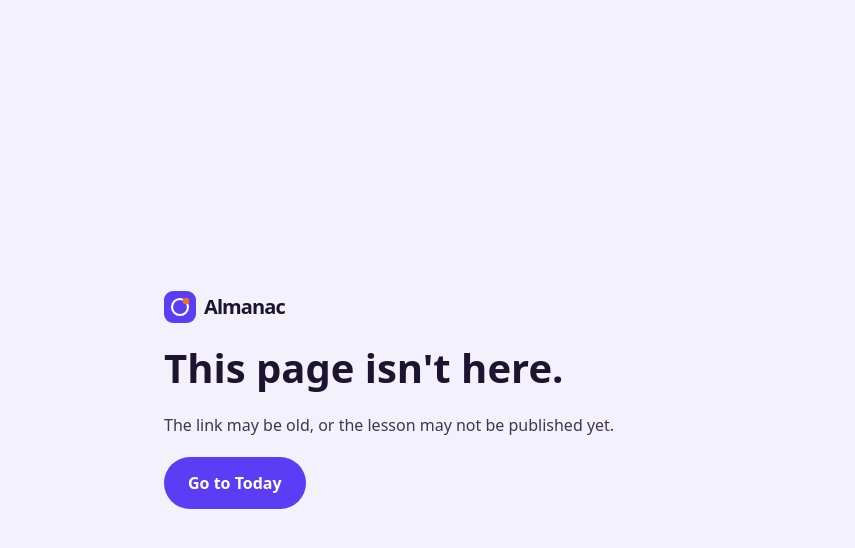
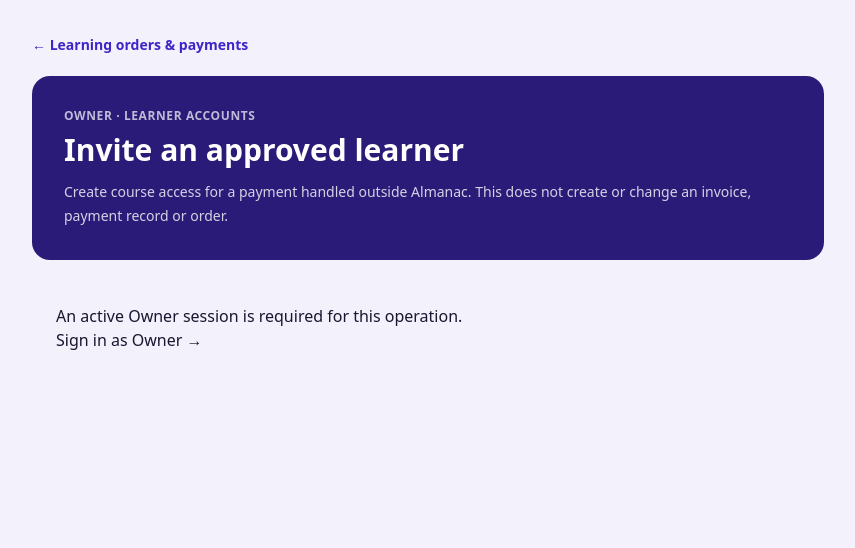
Before and after one commit to StudyMate-N/almanac, a Next.js app: page /coach/external-enrollment in a window 1280 px wide. Before the commit this address had no page. Shown: the top 548 px of the page, without its empty margins (212-1067 px from the left). Built offline with nearby package versions, Linux system fonts and the light colour scheme; no server answers.

Commit message:
Add Owner-only approved learner enrollment UI with one-time code display

```diff
--- /dev/null
+++ b/src/app/coach/external-enrollment/page.tsx
@@ -0,0 +1,103 @@
+"use client";
+import Link from "next/link";
+import {useEffect,useState} from "react";
+import {COACH_KEY} from "@/lib/store";
+import {friendlyError,rpc} from "@/lib/api";
+
+type InvitationResult={
+  status:"created"|"existing_account"|"already_enrolled";
+  name:string;email:string;courseId:string;accessCode:string|null;
+};
+const SUBJECT="Welcome to Almanac — Your Learning Space";
+const BASE="https://almanac-study.netlify.app/app";
+const externalNote="Owner-confirmed enrollment following payment outside Almanac.";
+
+export default function ExternalEnrollmentPage(){
+ const [staff,setStaff]=useState<{token:string;role:string}|null>(null);
+ const [name,setName]=useState("");
+ const [email,setEmail]=useState("");
+ const [course,setCourse]=useState("advanced-pharmacology");
+ const [attested,setAttested]=useState(false);
+ const [busy,setBusy]=useState(false);
+ const [error,setError]=useState("");
+ const [result,setResult]=useState<InvitationResult|null>(null);
+ useEffect(()=>{
+  try{
+   const saved=JSON.parse(localStorage.getItem(COACH_KEY)||"null") as {token?:string;role?:string}|null;
+   if(saved?.token&&saved.role==="owner")setStaff({token:saved.token,role:saved.role});
+  }catch{/* Sign in to Coach first. */}
+ },[]);
+ async function submit(e:React.FormEvent<HTMLFormElement>){
+  e.preventDefault();
+  if(!staff||!attested||busy)return;
+  setBusy(true);setError("");setResult(null);
+  try{
+   const data=await rpc<InvitationResult>("learning_external_paid_invite",{
+    p_token:staff.token,p_name:name.trim(),p_email:email.trim(),
+    p_course:course,p_source_note:externalNote
+   });
+   setResult(data);
+  }catch(e){setError(friendlyError(e)==="Something went wrong. Please try again."
+    ?"The enrollment could not be created. Check that the Owner enrollment migration is installed and your session is active.":friendlyError(e));}
+  finally{setBusy(false);}
+ }
+ const invitation=result?[`Hi ${result.name},`,"",
+  "Welcome to Almanac! Your learning space is ready.",
+  `Course: ${result.courseId==="advanced-pharmacology"?"Advanced Pharmacology — NUR-635 Midterm (Topics 1–8)":"Advanced Pathophysiology"}`,
+  `Sign in: ${BASE}`,"",
+  "Open the learning space, enter your access code, and select your course.",
+  "Your progress will be saved as you study.","",
+  "For assistance, reply to this message.",
+  "Best,","Almanac Support","support@unemployedproff.com"].join("\n"):null;
+ const mailto=result&&invitation?`mailto:${result.email}?subject=${encodeURIComponent(SUBJECT)}&body=${encodeURIComponent(invitation)}`:null;
+ return <main className="alm-staff mx-auto max-w-[840px] px-4 pb-24 pt-8 sm:px-6">
+   <Link href="/coach/learning-requests" className="text-sm font-bold text-violet-700">← Learning orders &amp; payments</Link>
+   <header className="mt-5 rounded-[18px] bg-[#2A1B78] p-6 text-white sm:p-8">
+    <p className="text-xs font-bold uppercase tracking-wider text-white/70">Owner · Learner accounts</p>
+    <h1 className="mt-2 font-display text-3xl font-bold">Invite an approved learner</h1>
+    <p className="mt-3 text-sm leading-6 text-white/80">Create course access for a payment handled outside Almanac. This does not create or change an invoice, payment record or order.</p>
+   </header>
+   {!staff?<section className="alm-desk-card mt-5 p-6">
+    <p role="alert">An active Owner session is required for this operation.</p>
+    <Link href="/coach" className="alm-desk-btn mt-4">Sign in as Owner →</Link>
+   </section>:
+   <form className="alm-desk-card mt-5 space-y-5 p-6 sm:p-8" onSubmit={e=>void submit(e)}>
+    <div><h2 className="font-display text-xl font-bold">Enrollment details</h2><p className="mt-1 text-sm text-ink-body">The access code can be viewed only once when a new learner account is created.</p></div>
+    <label className="block text-sm font-semibold">Learner name
+      <input value={name} onChange={e=>setName(e.target.value)} required minLength={2} maxLength={80}
+        autoComplete="off" placeholder="Full name" className="mt-2 min-h-12 w-full rounded-xl border border-hairline bg-white px-4 text-base"/>
+    </label>
+    <label className="block text-sm font-semibold">Learner email
+      <input type="email" value={email} onChange={e=>setEmail(e.target.value)} required maxLength={160}
+        autoComplete="off" placeholder="learner@example.com" className="mt-2 min-h-12 w-full rounded-xl border border-hairline bg-white px-4 text-base"/>
+    </label>
+    <label className="block text-sm font-semibold">Course
+      <select value={course} onChange={e=>setCourse(e.target.value)} className="mt-2 min-h-12 w-full rounded-xl border border-hairline bg-white px-4 text-base">
+        <option value="advanced-pharmacology">Advanced Pharmacology · NUR-635</option>
+        <option value="advanced-pathophysiology">Advanced Pathophysiology</option>
+      </select>
+    </label>
+    <label className="flex items-start gap-3 rounded-xl bg-[#F6F4FB] p-4 text-sm leading-6">
+      <input type="checkbox" required checked={attested} onChange={e=>setAttested(e.target.checked)} className="mt-1 h-5 w-5 accent-[#2A1B78]"/>
+      <span>I have confirmed the external payment and authorize access for this learner and course. No bank payment will be recorded in Almanac.</span>
+    </label>
+    <button type="submit" disabled={busy||!attested} className="min-h-12 rounded-full bg-violet px-6 text-sm font-bold text-white disabled:opacity-40">{busy?"Creating approval…":"Approve enrollment & issue access →"}</button>
+    {error&&<p role="alert" className="rounded-xl bg-[#FDEBEF] p-4 text-sm text-[#8A1C37]">{error}</p>}
+   </form>}
+   {result&&<section className="alm-desk-card mt-5 p-6 sm:p-8">
+    <h2 className="font-display text-xl font-bold">{result.status==="created"?"New learner approved":result.status==="already_enrolled"?"Learner already approved":"Course added to existing learner"}</h2>
+    <p className="mt-2 text-sm text-ink-body">{result.name} · {result.email}</p>
+    {result.accessCode?
+      <div className="mt-5 rounded-xl border border-hairline bg-[#F7F6FB] p-5">
+       <p className="text-xs font-bold uppercase tracking-wider text-violet-700">New access code · Copy before leaving</p>
+       <p className="mt-2 break-all font-mono text-lg font-bold" aria-label="New student access code">{result.accessCode}</p>
+       <button type="button" onClick={()=>void navigator.clipboard.writeText(result.accessCode||"")}
+        className="mt-3 min-h-11 rounded-full bg-violet px-5 text-sm font-bold text-white">Copy access code</button>
+       <p className="mt-3 text-xs text-ink-muted">Keep this code private and send it directly to the student. The code is stored only as a hash.</p>
+      </div>:
+      <p className="mt-4 rounded-xl bg-mist p-4 text-sm">This account already exists. Its access code has not been rotated; the learner can use their existing code. A separate verified reset is needed if the code was lost.</p>}
+    {mailto&&<a href={mailto} className="alm-desk-btn mt-5">Prepare welcome email →</a>}
+    <p className="mt-4 text-xs text-ink-muted">Confirm that the course pack is published and test learner sign-in before sending any invitation. This screen does not send email automatically.</p>
+   </section>}
+ </main>;
+}
```
